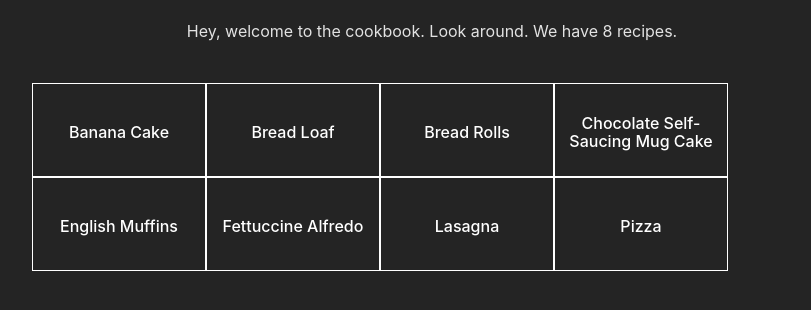
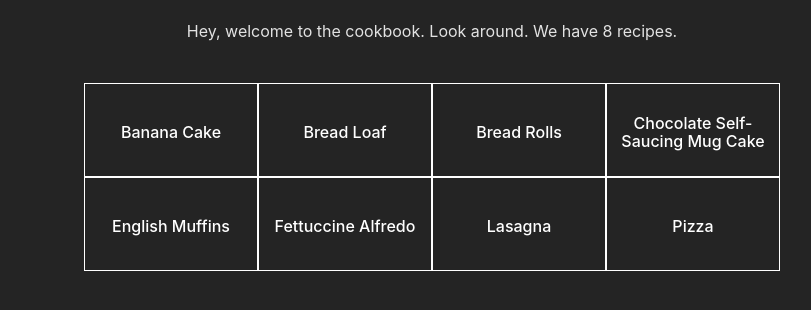
Before and after one commit to ReganRyanNZ/tailfire-recipes, a website built with Vite: page index.html in a window 1280 px wide. Shown: the part 138-448 px from the top of the page, without its empty margins (208-1019 px from the left). Built offline with nearby package versions, Linux system fonts and the light colour scheme.

Commit message:
restructured file layout

```diff
--- a/assets/style.css
+++ b/assets/style.css
@@ -80,10 +80,15 @@ h1 {
   padding-top: 1em
 }
 
-.recipe-list {
+.recipe-list-container {
   margin-top: 40px;
   width: 100%;
+  text-align: center;
+}
+
+.recipe-list {
   text-align: left;
+  display: inline;
 }
 
 .recipe-link {
--- a/helpers.js
+++ /dev/null
@@ -1,13 +0,0 @@
-import { flameLeafSVG } from "./assets/flame-leaf.js"
-
-export function title(text) {
-  let title = document.createElement('h1')
-  let titleLink = document.createElement('a')
-  titleLink.href = '/'
-  titleLink.innerText = text
-  title.append(titleLink)
-  let badge = document.createElement('svg')
-  titleLink.append(badge)
-  badge.outerHTML = flameLeafSVG
-  return title
-}
--- a/main.js
+++ b/main.js
@@ -1,21 +1,19 @@
 import './assets/style.css'
 import './assets/styleSmall.css'
 import { NavigationSetup, Route } from './navigation'
-import { Recipe, recipeRoutes } from './recipe'
-import { homePage } from './homePage'
+import { Recipe, recipeRoutes } from './pages/recipe'
+import { homePage } from './pages/homePage'
 
 const renderApp = () => {
   let app = document.querySelector('#app')
-  app.innerHTML = ``
 
   const recipe = recipeRoutes[Route()[0]]
   if (recipe) {
     document.title = `${recipe.title} - Tailfire Recipes`
-    app.append(Recipe(recipe))
+    app.replaceChildren(Recipe(recipe))
   } else {
     document.title = `Tailfire Recipes`
-    app.replaceWith(homePage())
-
+    app.replaceChildren(homePage())
   }
 }
 
--- /dev/null
+++ b/pages/helpers.js
@@ -0,0 +1,29 @@
+import { flameLeafSVG } from "../assets/flame-leaf.js"
+
+export function title(text) {
+  let title = document.createElement('h1')
+  let titleLink = document.createElement('a')
+  titleLink.href = '/'
+  titleLink.innerText = text
+  title.append(titleLink)
+  let badge = document.createElement('svg')
+  titleLink.append(badge)
+  badge.outerHTML = flameLeafSVG
+  return title
+}
+
+
+// Takes a string like "div#home-button.btn" and creates the tag with the id
+// and classes
+export function createElement(input) {
+  const args = input.match(/[#.]?[^#.]+/g)
+  let el = document.createElement(args[0])
+  for(let arg of args) {
+    if(arg[0] == '.') {
+      el.classList.add(arg.slice(1))
+    } else if(arg[0] == '#') {
+      el.id = arg.slice(1)
+    }
+  }
+  return el
+}
--- a/homePage.js
+++ b/pages/homePage.js
@@ -1,9 +1,10 @@
 import { recipeRoutes } from "./recipe"
-import { title } from "./helpers"
+import { createElement, title } from "./helpers"
 
 export function homePage() {
   let component = document.createElement('div')
-  component.id = "app"
+  component.classList.add('homepage')
+
   let introText = `Hey, welcome to the cookbook. Look around. We have ${Object.keys(recipeRoutes).length} recipes.`
 
   component.append(title('Tailfire Recipes'))
@@ -14,12 +15,14 @@ export function homePage() {
 
 
 function recipeList() {
+  let container = createElement('div.recipe-list-container')
   let recipeList = document.createElement('div')
   recipeList.classList.add('recipe-list')
   for(let recipeSlug of Object.keys(recipeRoutes)) {
     recipeList.append(recipeLink(recipeSlug))
   }
-  return recipeList
+  container.append(recipeList)
+  return container
 }
 
 function recipeLink(slug) {
--- a/recipes/fettuccineAlfredo.js
+++ b/pages/recipes/fettuccineAlfredo.js
@@ -9,6 +9,6 @@ export const fettuccineAlfredo = {
      actions: [`Melt butter in a pan, add noodles and parmesan, stir together.`, `Slowly add the pasta water while stirring to get a creamy sauce.`]},
   ],
   tips: [`This is the plain traditional recipe, but you can build on it with bacon, mushrooms, or sundried tomatoes.`,
-         `For great pasta, it's worthwhile to get a pasta machine. If you don't have one, you can roll the dough very flat, then fold the dough sheet in half several times (in the same direction) and slice with a knife to cut the noodles.`
+         `For great pasta, it's worthwhile to get a pasta machine. If you don't have one, you can roll the dough very flat, then fold the dough sheet in half several times (in the same direction) and slice with a very sharp knife to cut the noodles.`
   ]
 }
```
Also changed, not shown: pages/recipe.js (renamed from recipe.js), pages/recipes/bananaCake.js (renamed from recipes/bananaCake.js), pages/recipes/breadLoaf.js (renamed from recipes/breadLoaf.js), pages/recipes/breadRolls.js (renamed from recipes/breadRolls.js), pages/recipes/chocMugCake.js (renamed from recipes/chocMugCake.js), pages/recipes/englishMuffins.js (renamed from recipes/englishMuffins.js), pages/recipes/lasagna.js (renamed from recipes/lasagna.js), pages/recipes/pizza.js (renamed from recipes/pizza.js).
